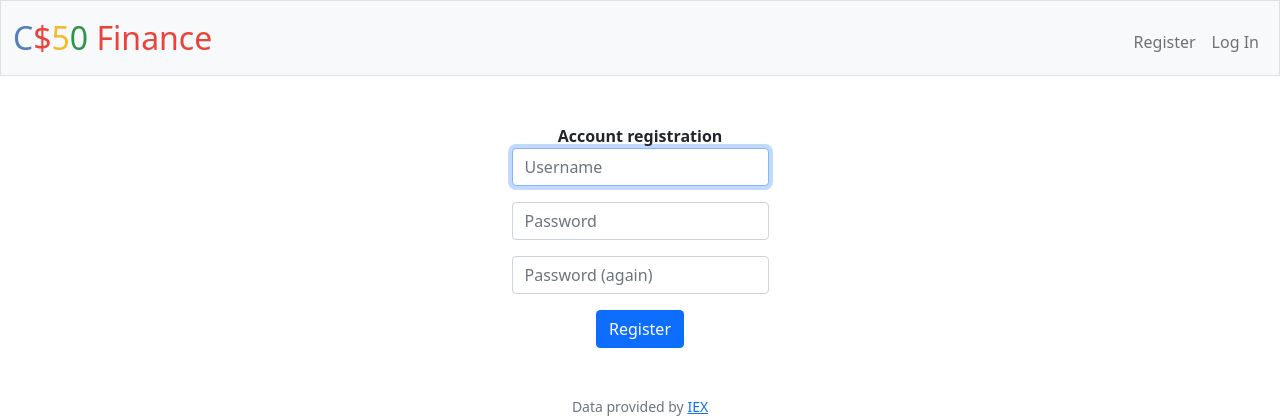
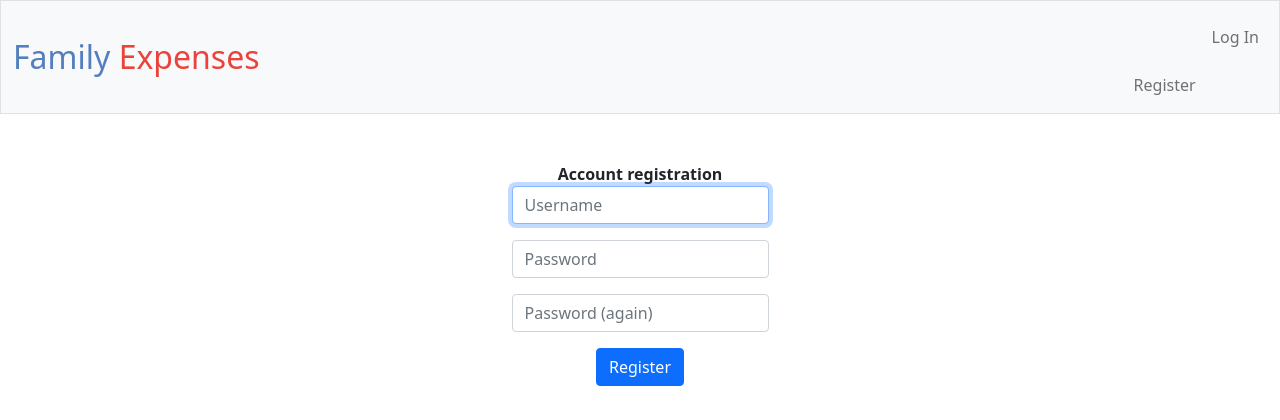
Before and after one commit to tpwong1990/tpwong, a Flask app: page /register in a window 1280 px wide. Shown: the top 420 px of the page. Run offline with Flask 2, Linux system fonts and the light colour scheme; some libraries are stand-ins or nearby versions.

Commit message:
Wed, Jan 18, 2023, 7:25 PM +00:00

```diff
--- a/CS50_final/templates/layout.html
+++ b/CS50_final/templates/layout.html
@@ -23,7 +23,7 @@
 
         <nav class="bg-light border navbar navbar-expand-md navbar-light">
             <div class="container-fluid">
-                <a class="navbar-brand" href="/"><span class="blue">C</span><span class="red">$</span><span class="yellow">5</span><span class="green">0</span> <span class="red">Finance</span></a>
+                <a class="navbar-brand" href="/"><span class="blue">Family</span><span class="red"> Expenses</span>
                 <button aria-controls="navbar" aria-expanded="false" aria-label="Toggle navigation" class="navbar-toggler" data-bs-target="#navbar" data-bs-toggle="collapse" type="button">
                     <span class="navbar-toggler-icon"></span>
                 </button>
```
